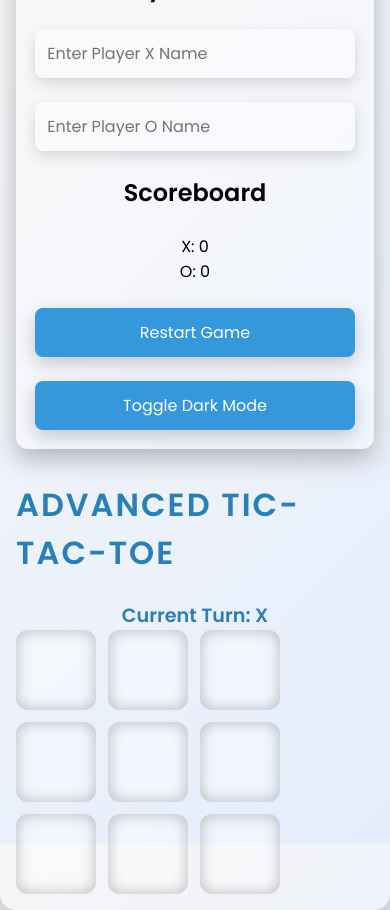
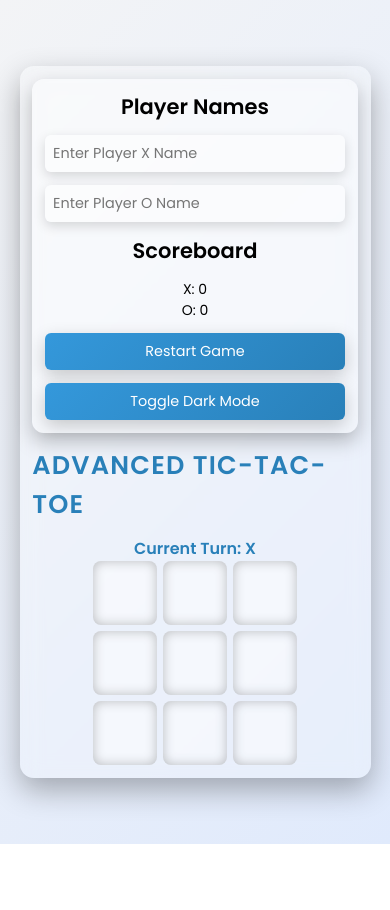
Before and after one commit to priyankap0101/3D-Tic-Tac-Toe, a plain HTML site: page index.html in a window 390 px wide. After the commit the page ends 844 px from the top, so only its background shows below. Drawn offline with Linux system fonts and the light colour scheme.

```diff
--- a/styles.css
+++ b/styles.css
@@ -14,11 +14,11 @@ body {
     background: linear-gradient(135deg, #f3f4f6, #e0eafc);
     transition: background 0.5s ease-in-out, color 0.5s ease-in-out;
     overflow: hidden;
-    font-size: 16px;
+    font-size: 14px;
 }
 
 body.dark {
-    background: linear-gradient(135deg, #232526, #414345);
+    background: linear-gradient(135deg, #121212, #252525);
     color: #fff;
 }
 
@@ -27,216 +27,171 @@ body.dark {
     display: flex;
     justify-content: center;
     align-items: center;
-    gap: 2rem;
-    padding: 2rem;
-    background: rgba(255, 255, 255, 0.15);
-    border-radius: 16px;
-    box-shadow: 0 15px 40px rgba(0, 0, 0, 0.25);
+    gap: 1rem;
+    padding: 1rem;
+    background: rgba(255, 255, 255, 0.2);
+    backdrop-filter: blur(10px);
+    border-radius: 14px;
+    box-shadow: 0 12px 30px rgba(0, 0, 0, 0.3);
     flex-wrap: wrap;
-    width: 100%;
-    max-width: 1000px;
-    perspective: 1000px;
+    width: 90%;
+    max-width: 700px;
+    min-height: 400px;
+    transition: all 0.4s ease-in-out;
 }
 
 /* Sidebar Styling */
 .sidebar {
-    width: 270px;
+    width: 180px;
     display: flex;
     flex-direction: column;
-    gap: 1.5rem;
-    padding: 1.5rem;
+    gap: 0.8rem;
+    padding: 0.8rem;
     background: rgba(255, 255, 255, 0.3);
+    backdrop-filter: blur(12px);
     border-radius: 12px;
-    box-shadow: 0 10px 25px rgba(0, 0, 0, 0.25);
+    box-shadow: 0 8px 20px rgba(0, 0, 0, 0.25);
+    text-align: center;
     transition: all 0.3s ease-in-out;
-    text-align: center;
 }
 
 .sidebar input,
 .sidebar button {
-    padding: 12px;
+    padding: 8px;
     border: none;
-    border-radius: 8px;
-    font-size: 1rem;
+    border-radius: 6px;
+    font-size: 0.9rem;
     transition: all 0.3s ease-in-out;
-    box-shadow: 0 5px 15px rgba(0, 0, 0, 0.15);
+    box-shadow: 0 4px 12px rgba(0, 0, 0, 0.15);
     outline: none;
 }
 
 .sidebar input {
-    background: rgba(255, 255, 255, 0.3);
+    background: rgba(255, 255, 255, 0.4);
     color: white;
 }
 
-.sidebar input:focus {
-    background: rgba(255, 255, 255, 0.4);
-    box-shadow: 0 0 20px rgba(52, 152, 219, 0.8);
-}
-
 .sidebar button {
-    background: #3498db;
+    background: linear-gradient(135deg, #3498db, #2980b9);
     color: white;
     cursor: pointer;
     box-shadow: 0 6px 18px rgba(0, 0, 0, 0.2);
-    transition: all 0.3s ease-in-out, transform 0.2s ease-in-out;
+    transition: all 0.3s ease-in-out;
 }
 
 .sidebar button:hover {
-    background: #2980b9;
-    transform: translateY(-4px) scale(1.08);
-    box-shadow: 0 10px 30px rgba(0, 0, 0, 0.25);
-}
-
-.sidebar button:active {
-    transform: translateY(2px) scale(1);
+    background: linear-gradient(135deg, #2980b9, #2471a3);
+    transform: translateY(-2px) scale(1.03);
+    box-shadow: 0 8px 22px rgba(0, 0, 0, 0.3);
 }
 
 /* Board Section */
 .board-container {
-    text-align: center;
+    flex-grow: 1;
+    display: flex;
+    flex-direction: column;
+    align-items: center;
+    width: 100%;
 }
 
 h1 {
-    font-size: 2.5rem;
-    margin-bottom: 1.5rem;
+    font-size: 1.8rem;
+    margin-bottom: 0.8rem;
     color: #2980b9;
-    font-weight: 600;
+    font-weight: 700;
     text-transform: uppercase;
-    letter-spacing: 2px;
+    letter-spacing: 1.2px;
 }
 
 .board {
     display: grid;
-    grid-template-columns: repeat(3, 7rem);
-    grid-template-rows: repeat(3, 7rem);
-    gap: 15px;
-    perspective: 1200px;
+    grid-template-columns: repeat(3, 6rem);
+    grid-template-rows: repeat(3, 6rem);
+    gap: 10px;
     transition: transform 0.4s ease-in-out;
+    justify-content: center;
 }
 
 /* Game Cells */
 .cell {
-    width: 7rem;
-    height: 7rem;
+    width: 6rem;
+    height: 6rem;
+    font-size: 2.5rem;
     display: flex;
     align-items: center;
     justify-content: center;
-    font-size: 3rem;
+
     font-weight: bold;
-    background: rgba(255, 255, 255, 0.4);
-    border-radius: 12px;
+    background: rgba(255, 255, 255, 0.5);
+    border-radius: 8px;
     cursor: pointer;
     transition: transform 0.3s ease-in-out, box-shadow 0.3s ease-in-out;
-    box-shadow: inset 0 0 15px rgba(0, 0, 0, 0.25);
-    position: relative;
+    box-shadow: inset 0 0 12px rgba(0, 0, 0, 0.25);
 }
 
 .cell:hover {
-    transform: translateY(-6px) rotate(2deg) scale(1.05);
-    background: rgba(255, 255, 255, 0.5);
-    box-shadow: 0 10px 25px rgba(0, 0, 0, 0.2), inset 0 0 15px rgba(0, 0, 0, 0.1);
+    transform: translateY(-3px) rotate(1deg) scale(1.04);
+    background: rgba(255, 255, 255, 0.6);
+    box-shadow: 0 10px 22px rgba(0, 0, 0, 0.2);
 }
 
-.cell:active {
-    transform: translateY(2px) scale(1);
-}
-
+/* Winning Cell */
 .cell.winning-cell {
-    background-color: #2ecc71 !important;
-    box-shadow: inset 0 0 25px rgba(0, 0, 0, 0.5), 0 0 30px rgba(46, 204, 113, 0.9);
-    transform: scale(1.1) rotate(2deg);
+    background: linear-gradient(135deg, #2ecc71, #27ae60);
+    box-shadow: 0 0 18px rgba(46, 204, 113, 0.8);
+    transform: scale(1.06) rotate(1deg);
+    animation: glow 1s infinite alternate;
 }
 
 /* Status Messages */
 .status {
-    font-size: 1.4rem;
+    font-size: 1.2rem;
     text-align: center;
-    margin-top: 1rem;
+    margin-top: 0.5rem;
     font-weight: 600;
     color: #2980b9;
     transition: all 0.5s ease-in-out;
 }
 
-.status-win {
-    color: #2ecc71;
-    font-weight: bold;
-    text-transform: uppercase;
-    animation: pulse 1s infinite alternate;
-}
-
-.status-draw {
-    color: #e74c3c;
-    font-weight: bold;
-    text-transform: uppercase;
-    animation: fadeOut 1s ease-in-out infinite alternate;
-}
-
-/* Timer and Progress Bar */
+/* Timer */
 .timer {
-    font-size: 1.2rem;
+    font-size: 1rem;
     font-weight: 600;
     color: #e74c3c;
-    margin-top: 10px;
+    margin-top: 6px;
     text-align: center;
-}
-
-.progress-bar {
-    height: 8px;
-    background: #ddd;
-    border-radius: 10px;
-    margin-top: 10px;
-    transform: rotateX(45deg);
-}
-
-.progress {
-    height: 100%;
-    background: #3498db;
-    border-radius: 10px;
-    transition: width 1s ease-in-out;
-}
-
-/* Animations */
-@keyframes pulse {
-    0% { transform: scale(1); }
-    100% { transform: scale(1.1); }
-}
-
-@keyframes fadeOut {
-    0% { opacity: 1; }
-    100% { opacity: 0.5; }
 }
 
 /* Responsive Adjustments */
 @media (max-width: 768px) {
     .container {
         flex-direction: column;
-        gap: 1rem;
-        padding: 1rem;
+        gap: 0.8rem;
+        padding: 0.8rem;
     }
 
     .sidebar {
         width: 100%;
-        padding: 1.2rem;
-        margin-bottom: 1rem;
+        padding: 0.8rem;
     }
 
     .board {
-        grid-template-columns: repeat(3, 5rem);
-        grid-template-rows: repeat(3, 5rem);
-        gap: 12px;
+        grid-template-columns: repeat(3, 4rem);
+        grid-template-rows: repeat(3, 4rem);
+        gap: 6px;
     }
 
     .cell {
-        width: 5rem;
-        height: 5rem;
-        font-size: 2.5rem;
+        width: 4rem;
+        height: 4rem;
+        font-size: 1.8rem;
     }
 
     h1 {
-        font-size: 2rem;
+        font-size: 1.6rem;
     }
 
     .status {
-        font-size: 1.2rem;
+        font-size: 1rem;
     }
 }
```
